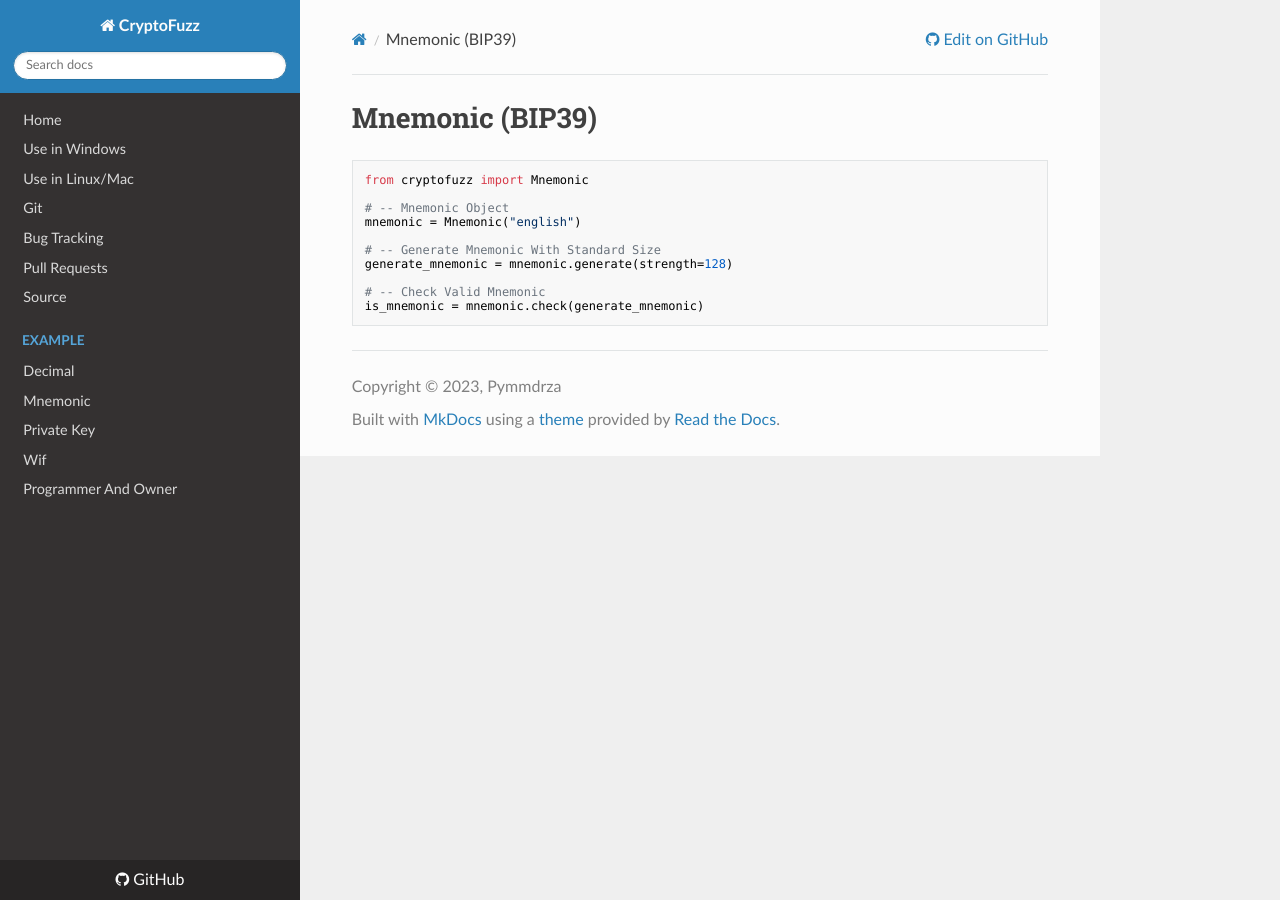
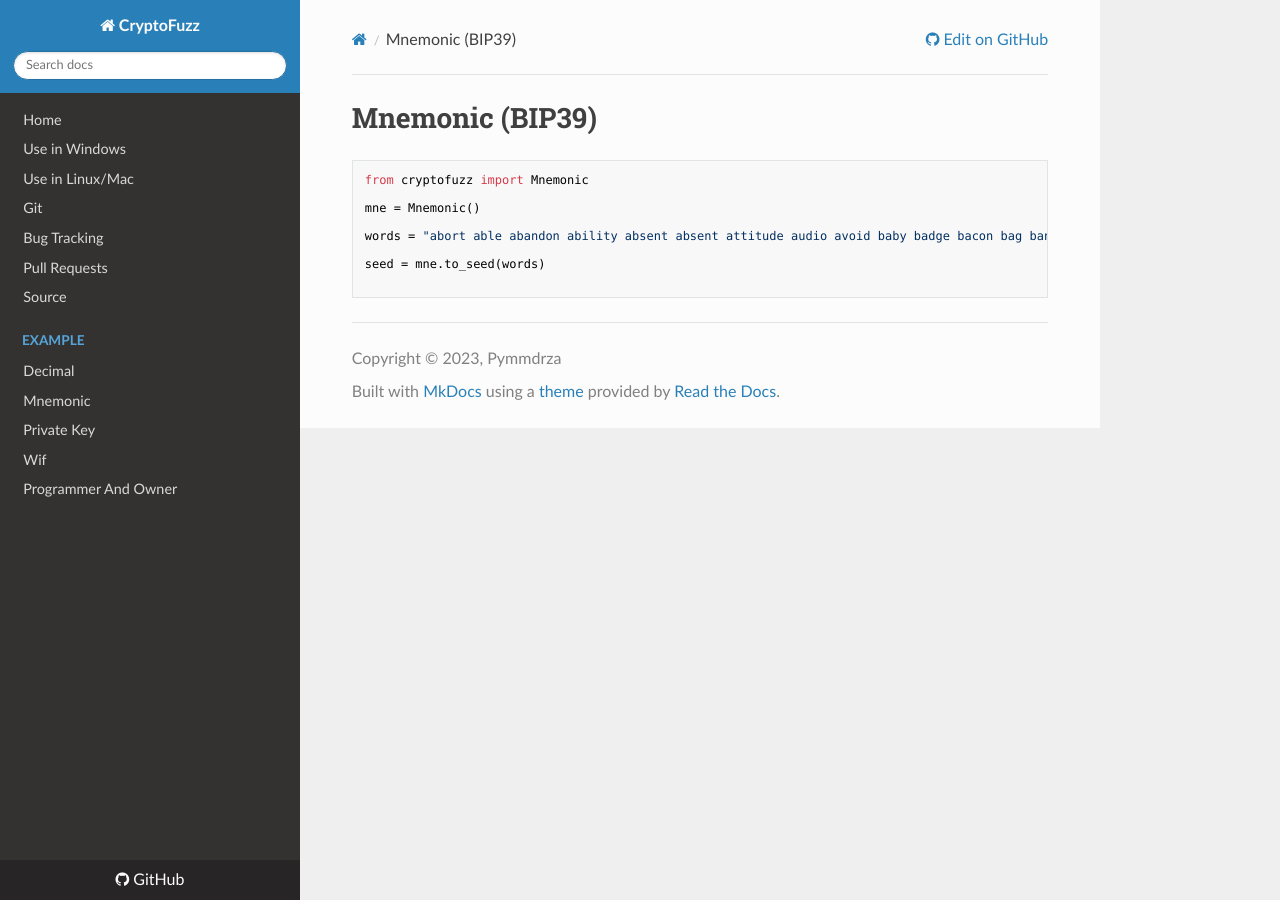
Before and after one commit to Pymmdrza/cryptoFuzz, an MkDocs documentation site: the page built from docs/mnemonic.md, in a window 1280 px wide. Built offline with MkDocs 1.6.1, drawn with Linux system fonts in a browser that asks for light colours; nearby versions of some CDN libraries.

Commit message:
Update mnemonic.md

````diff
--- a/docs/mnemonic.md
+++ b/docs/mnemonic.md
@@ -4,12 +4,10 @@
 ```python
 from cryptofuzz import Mnemonic
 
-# -- Mnemonic Object
-mnemonic = Mnemonic("english")
+mne = Mnemonic()
 
-# -- Generate Mnemonic With Standard Size
-generate_mnemonic = mnemonic.generate(strength=128)
+words = "abort able abandon ability absent absent attitude audio avoid baby badge bacon bag ban banana bank banner bar base basis bat battle battle bus busy buy buy bus"
 
-# -- Check Valid Mnemonic
-is_mnemonic = mnemonic.check(generate_mnemonic)
+seed = mne.to_seed(words)
+
 ```
````
